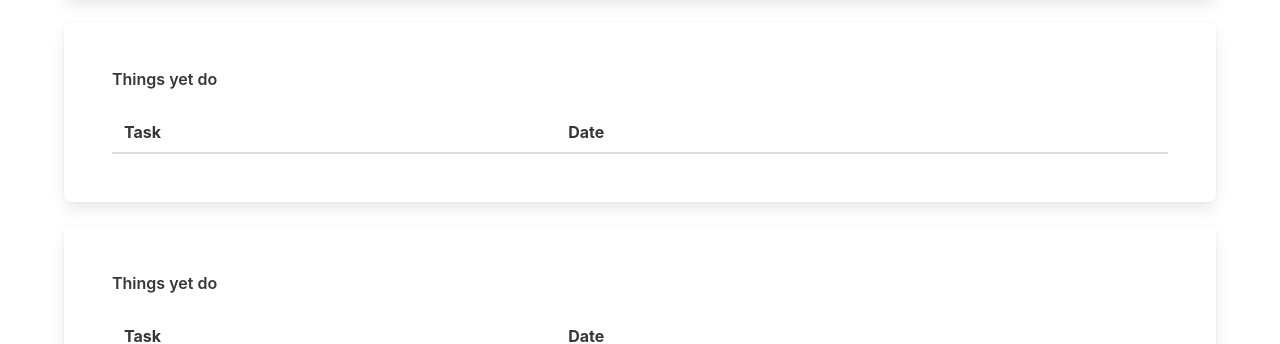
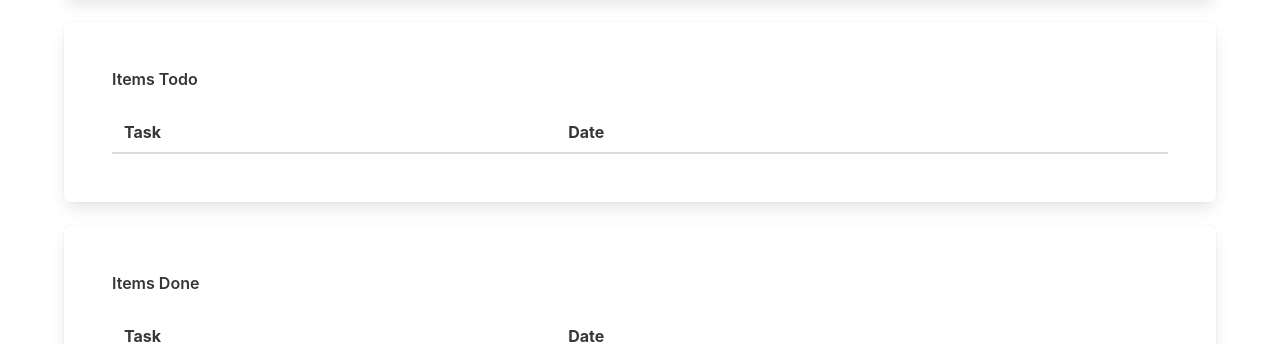
Before and after one commit to wit-hdip-comp-sci-2021/todo-svelte, a Svelte app: page / in a window 1280 px wide. Shown: the part 267-611 px from the top of the page. Built offline with nearby package versions, Linux system fonts and the light colour scheme.

Commit message:
caption correction

```diff
--- a/src/TodoList.svelte
+++ b/src/TodoList.svelte
@@ -4,7 +4,7 @@
 </script>
 
 <div class="section box">
-  <div class="title is-6">Things yet do</div>
+  <div class="title is-6">{caption}</div>
   <table class="table is-fullwidth">
     <thead>
       <th>Task</th>
```
